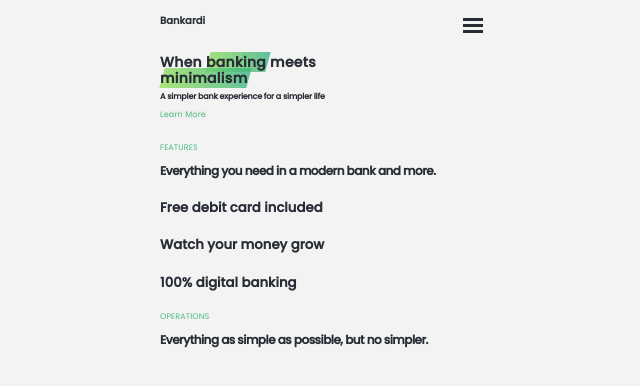
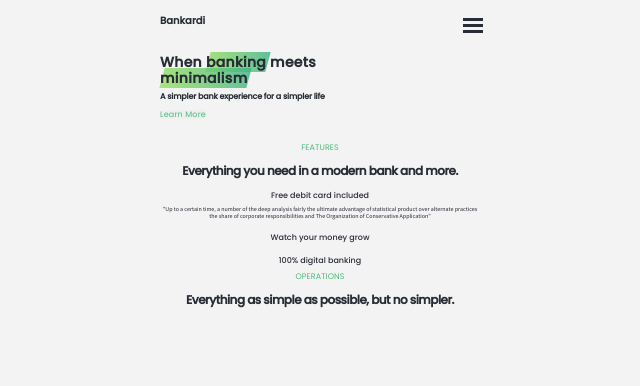
Before and after one commit to jtlilay001/BankardiApp, a website built with webpack: page dist/index.html in a window 1280 px wide. Shown: the whole page, without its empty margins (320-960 px from the left). Built offline with nearby package versions, Linux system fonts and the light colour scheme.

Commit message:
Centered Featues section and updated font styles

```diff
--- a/src/style.css
+++ b/src/style.css
@@ -11,7 +11,6 @@ body {
 h1, h2, h3, h4, h5 {
     font-family: 'Poppins', sans-serif;
 }
-
 
 /* HEADER */
 .header {
@@ -116,7 +115,9 @@ h1, h2, h3, h4, h5 {
 }
 
 /* MAIN CONTENT */
-
+.features__section, .operations__section{
+    text-align: center;
+}
 .section__header {
     color: #4BBB7D;
     font-size: 8px;
@@ -129,3 +130,14 @@ h1, h2, h3, h4, h5 {
     font-size: 12px;
     letter-spacing: -0.5px;
 }
+
+.features__header {
+    font-size: 8px;
+    font-weight: 500;
+    margin-bottom: 1px;
+}
+
+.features__content {
+    font-family: 'Source Sans Pro', sans-serif;
+    font-size: 6px;
+}
```
Also changed, not shown: dist/index.html.
